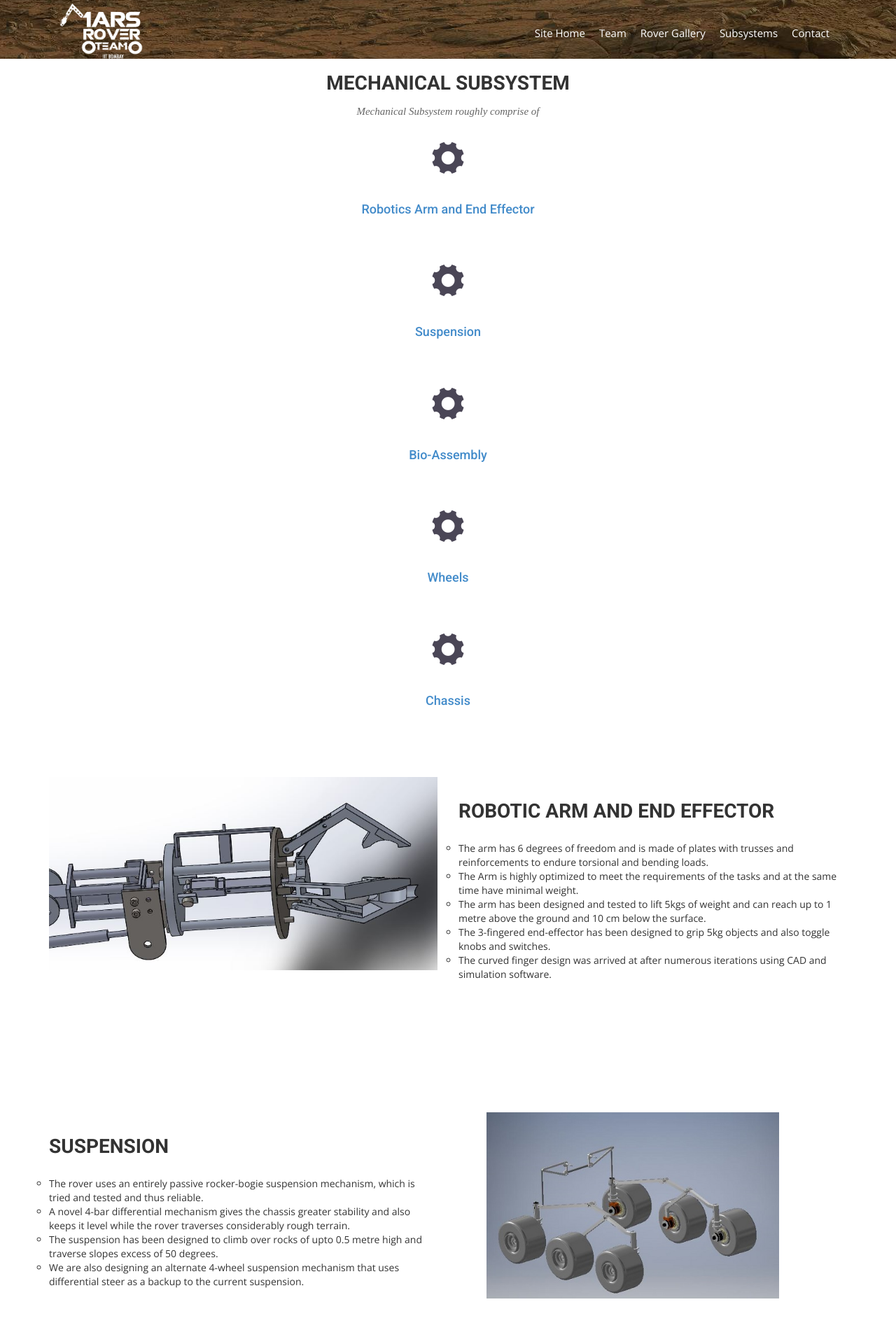
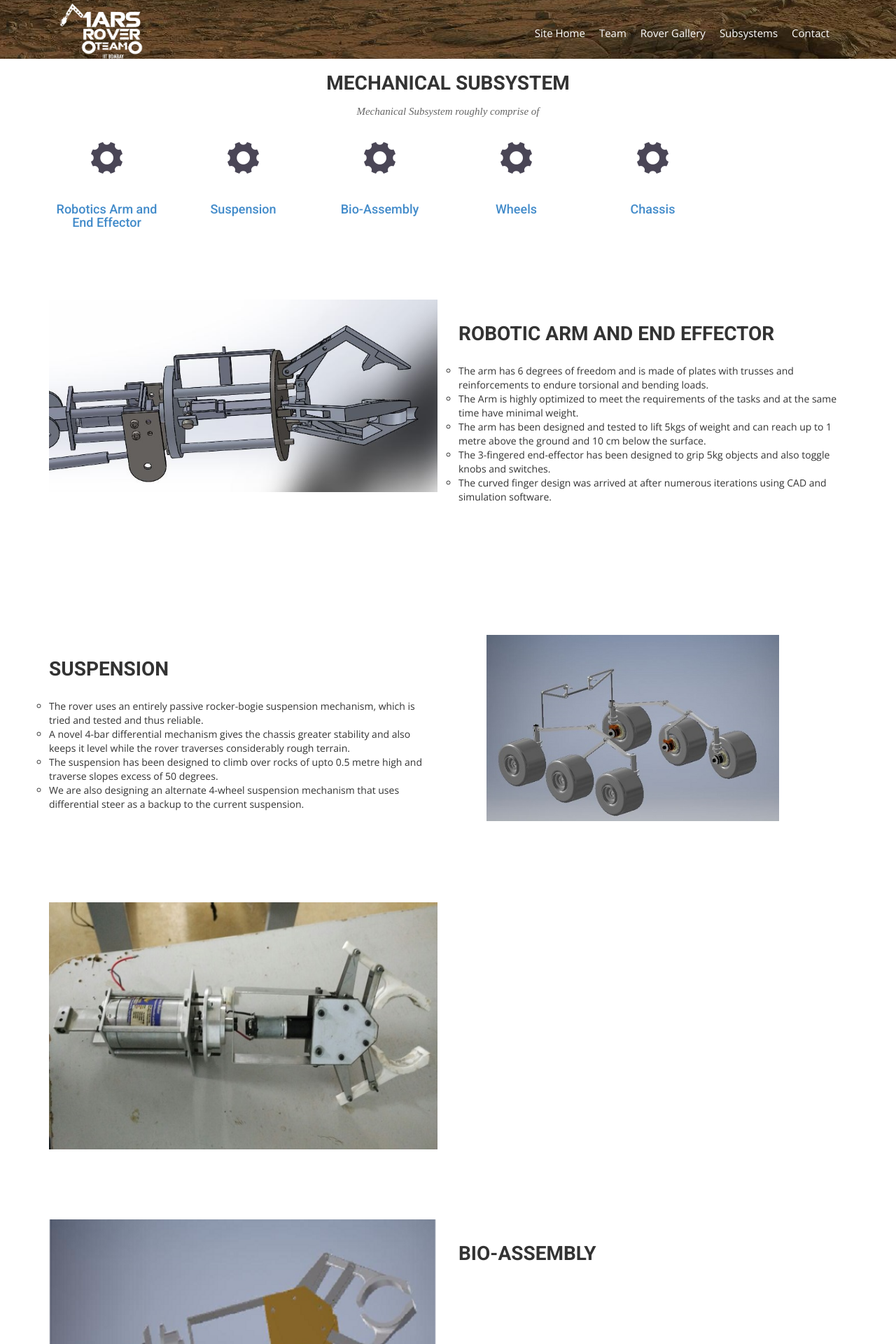
Before and after one commit to iitbmartian/old_website, a Jekyll site: the page built from mech.html, in a window 1280 px wide. Shown: the top 1920 px of the page at 70% size. Built offline with Jekyll 4.4.1, drawn with Linux system fonts in a browser that asks for light colours; nearby versions of some CDN libraries; some web fonts are replaced.

Commit message:
Update mech.html

```diff
--- a/mech.html
+++ b/mech.html
@@ -14,32 +14,32 @@
       </div>
     </div>
     <div class="row " align="center">
-      <div class="col-sm-2.5 col-md-3.5">
+      <div class="col-sm-2 col-md-3.5">
         <div class="service-item">
           <i class="ion-ios-gear"></i>
           <h4><a href="#RoboticArm">Robotics Arm and End Effector</a></h4> <br/>
         </div>
       </div>
 
-      <div class="col-sm-2.5 col-md-3.5">
+      <div class="col-sm-2 col-md-3.5">
         <div class="service-item">
           <i class="ion-ios-gear"></i>
           <h4><a href="#Suspension">Suspension</a></h4> <br/>
          </div>
       </div>
-      <div class="col-sm-2.5 col-md-3.5">
+      <div class="col-sm-2 col-md-3.5">
         <div class="service-item">
           <i class="ion-ios-gear"></i>
           <h4><a href="#Bio-Assembly">Bio-Assembly</a></h4> <br/>
          </div>
       </div>
-      <div class="col-sm-2.5 col-md-3.5">
+      <div class="col-sm-2 col-md-3.5">
         <div class="service-item">
           <i class="ion-ios-gear"></i>
           <h4><a href="#Gripper">Wheels</a></h4> <br/>
          </div>
       </div>
-      <div class="col-sm-2.5 col-md-3.5">
+      <div class="col-sm-2 col-md-3.5">
         <div class="service-item">
           <i class="ion-ios-gear"></i>
           <h4><a href="#Chassis">Chassis</a></h4> <br/>
```
